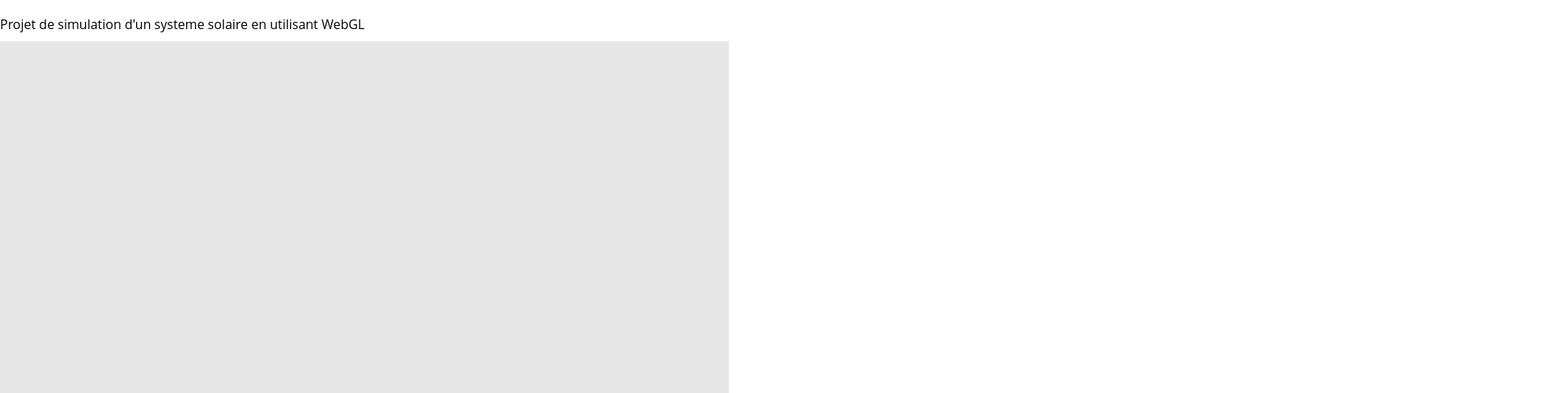
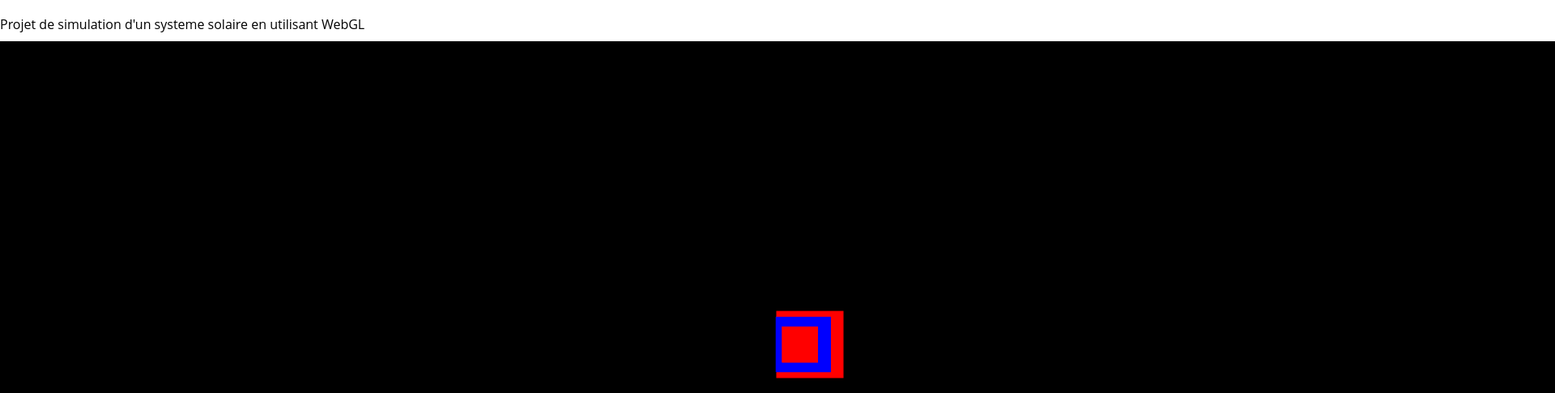
Before and after one commit to OldRepoNoMoreUsed/SolarSystemWebGL, a plain HTML site: page App/index.html in a window 1280 px wide. Shown: the part 130-616 px from the top of the page at 81% size, 1920 px wide, since content can reach past the window. Drawn offline with Linux system fonts and the light colour scheme; animation ran at ten frames a second.

Commit message:
Ajout multi cube

```diff
--- a/App/index.html
+++ b/App/index.html
@@ -12,7 +12,7 @@
     <script src="./debug/webgl-debug.js"></script>
 
     <!--import application script-->
-    <script src="./js/classes/ClassPlanetTest.js"></script>
+    <script src="./js/classes/Planet.js"></script>
     <script src="./js/classes/Scene.js"></script>
     <script src="./js/classes/Orbit.js"></script>
 
@@ -49,7 +49,7 @@
     <br>
       Projet de simulation d'un systeme solaire en utilisant WebGL
     </br>
-    <canvas id="webgl-canvas" width="900" height="800">
+    <canvas id="webgl-canvas" width="2000" height="750">
       HTML5 is not supported
     </canvas>
   </body>
--- a/App/js/classes/ClassPlanetTest.js
+++ /dev/null
@@ -1,87 +0,0 @@
-class Planet{
-  constructor(name, radius, color, x, y, z){
-    this.name = name;
-    this.radius = radius;
-    this.color = color;
-
-    this.x = x;
-    this.y = y;
-    this.z = z;
-
-    this.vertexBuffer = null;
-    this.indexBuffer = null;
-    this.colorBuffer = null;
-
-    this.mvMatrix = mat4.create();
-    this.init();
-  }
-
-  init(){
-    this.clearBuffers();
-    this.indices = [];
-    this.vertices = [];
-    this.colors = [];
-
-    //Init cube
-    //vertices
-    this.initvertices();
-    this.initcolors();
-    this.initindices();
-
-    //We create the buffers on the GPU
-		this.vertexBuffer = getVertexBufferWithVertices(this.vertices);
-		this.colorBuffer = getVertexBufferWithVertices(this.colors);
-		this.indexBuffer = getIndexBufferWithIndices(this.indices);
-  }
-
-  draw(mvMatrix){
-    mat4.identity(mvMatrix);
-    mat4.translate(mvMatrix, mvMatrix, vec3.fromValues(this.x, this.y, this.z));
-    mat4.multiply(mvMatrix, mvMatrix, mvMatrix)
-    glContext.uniformMatrix4fv(prg.mvMatrixUniform, false, mvMatrix);
-
-    //Transfert des vertices de la planete
-    glContext.bindBuffer(glContext.ARRAY_BUFFER, this.vertexBuffer);
-    glContext.vertexAttribPointer(prg.vertexPositionAttribute, 3, glContext.FLOAT, false, 0, 0);
-    //Transfert couleur de la planete
-    glContext.bindBuffer(glContext.ARRAY_BUFFER, this.colorBuffer);
-    glContext.vertexAttribPointer(prg.colorAttribute, 4, glContext.FLOAT, false, 0, 0);
-    //Transfert index de la planete
-    glContext.bindBuffer(glContext.ELEMENT_ARRAY_BUFFER, this.indexBuffer);
-
-    //Dessinons le cube en LINES
-    glContext.drawElements(glContext.TRIANGLE_STRIP, this.indices.length, glContext.UNSIGNED_SHORT, 0);
-  }
-
-  initvertices(){
-
-    this.vertices.push(-1.0, -1.0, 0.0);
-    this.vertices.push(1.0, -1.0, 0.0);
-    this.vertices.push(0.0, 1.0, 0.0);
-  }
-
-  initcolors(){
-    this.colors.push(0.0,1.0,0.0,1.0);
-    this.colors.push(0.0,1.0,0.0,1.0);
-    this.colors.push(0.0,1.0,0.0,1.0);
-  }
-
-  initindices(){
-    this.indices.push(0, 1, 2);
-  }
-
-  clearBuffers(){
-    if(this.vertexBuffer !== null)
-		{
-			glContext.deleteBuffer(this.vertexBuffer);
-		}
-		if(this.colorBuffer !== null)
-		{
-			glContext.deleteBuffer(this.colorBuffer);
-		}
-		if(this.indexBuffer !== null)
-		{
-			glContext.deleteBuffer(this.indexBuffer);
-		}
-  }
-}
--- /dev/null
+++ b/App/js/classes/Planet.js
@@ -0,0 +1,149 @@
+class Planet{
+  constructor(name, radius, x, y, z, color){
+    this.name = name;
+    this.radius = radius;
+    this.color = color;
+
+    this.vertexBuffer = null;
+    this.indexBuffer = null;
+    this.colorBuffer = null;
+
+    this.x = x;
+    this.y = y;
+    this.z = z;
+
+    this.mvMatrix = mat4.create();
+
+
+    this.init();
+  }
+
+  init(){
+    this.clearBuffers();
+    this.indices = [];
+    this.vertices = [];
+    this.colors = [];
+
+    //Init cube
+    //vertices
+    this.initvertices();
+    this.initcolors();
+    this.initindices();
+
+    //We create the buffers on the GPU
+		this.vertexBuffer = getVertexBufferWithVertices(this.vertices);
+		this.colorBuffer = getVertexBufferWithVertices(this.colors);
+		this.indexBuffer = getIndexBufferWithIndices(this.indices);
+  }
+
+  initvertices(){
+
+    this.vertices.push(-this.radius, -this.radius, this.radius);
+    this.vertices.push(this.radius, -this.radius, this.radius);
+    this.vertices.push(this.radius, this.radius, this.radius);
+    this.vertices.push(-this.radius, this.radius, this.radius);
+
+    this.vertices.push(-this.radius, -this.radius, -this.radius);
+    this.vertices.push(-this.radius, this.radius, -this.radius);
+    this.vertices.push(this.radius, this.radius, -this.radius);
+    this.vertices.push(this.radius, -this.radius, -this.radius);
+
+    this.vertices.push(-this.radius, this.radius, -this.radius);
+    this.vertices.push(-this.radius, this.radius, this.radius);
+    this.vertices.push(this.radius, this.radius, this.radius);
+    this.vertices.push(this.radius, this.radius, -this.radius);
+
+    this.vertices.push(-this.radius, -this.radius, -this.radius);
+    this.vertices.push(this.radius, -this.radius, -this.radius);
+    this.vertices.push(this.radius, -this.radius, this.radius);
+    this.vertices.push(-this.radius, -this.radius, this.radius);
+
+    this.vertices.push(this.radius, -this.radius, -this.radius);
+    this.vertices.push(this.radius, this.radius, -this.radius);
+    this.vertices.push(this.radius, this.radius, this.radius);
+    this.vertices.push(this.radius, -this.radius, this.radius);
+
+    this.vertices.push(-this.radius, -this.radius, -this.radius);
+    this.vertices.push(-this.radius, -this.radius, this.radius);
+    this.vertices.push(-this.radius, this.radius, this.radius);
+    this.vertices.push(-this.radius, this.radius, -this.radius);
+  }
+
+  initcolors(){
+    this.colors.push(this.color.r, this.color.g, this.color.b,1.0);
+    this.colors.push(this.color.r, this.color.g, this.color.b,1.0);
+    this.colors.push(this.color.r, this.color.g, this.color.b,1.0);
+    this.colors.push(this.color.r, this.color.g, this.color.b,1.0);
+
+    this.colors.push(this.color.r, this.color.g, this.color.b,1.0);
+    this.colors.push(this.color.r, this.color.g, this.color.b,1.0);
+    this.colors.push(this.color.r, this.color.g, this.color.b,1.0);
+    this.colors.push(this.color.r, this.color.g, this.color.b,1.0);
+
+    this.colors.push(this.color.r, this.color.g, this.color.b,1.0);
+    this.colors.push(this.color.r, this.color.g, this.color.b,1.0);
+    this.colors.push(this.color.r, this.color.g, this.color.b,1.0);
+    this.colors.push(this.color.r, this.color.g, this.color.b,1.0);
+
+    this.colors.push(this.color.r, this.color.g, this.color.b,1.0);
+    this.colors.push(this.color.r, this.color.g, this.color.b,1.0);
+    this.colors.push(this.color.r, this.color.g, this.color.b,1.0);
+    this.colors.push(this.color.r, this.color.g, this.color.b,1.0);
+
+    this.colors.push(this.color.r, this.color.g, this.color.b,1.0);
+    this.colors.push(this.color.r, this.color.g, this.color.b,1.0);
+    this.colors.push(this.color.r, this.color.g, this.color.b,1.0);
+    this.colors.push(this.color.r, this.color.g, this.color.b,1.0);
+
+    this.colors.push(this.color.r, this.color.g, this.color.b,1.0);
+    this.colors.push(this.color.r, this.color.g, this.color.b,1.0);
+    this.colors.push(this.color.r, this.color.g, this.color.b,1.0);
+    this.colors.push(this.color.r, this.color.g, this.color.b,1.0);
+
+  }
+
+  initindices(){
+    //this.indices.push(0, 1, 2);
+    this.indices = [
+    0,  1,  2,      0,  2,  3,    // front
+    4,  5,  6,      4,  6,  7,    // back
+    8,  9,  10,     8,  10, 11,   // top
+    12, 13, 14,     12, 14, 15,   // bottom
+    16, 17, 18,     16, 18, 19,   // right
+    20, 21, 22,     20, 22, 23];    // left
+
+  }
+
+  clearBuffers(){
+    if(this.vertexBuffer !== null)
+		{
+			glContext.deleteBuffer(this.vertexBuffer);
+		}
+		if(this.colorBuffer !== null)
+		{
+			glContext.deleteBuffer(this.colorBuffer);
+		}
+		if(this.indexBuffer !== null)
+		{
+			glContext.deleteBuffer(this.indexBuffer);
+		}
+  }
+
+  draw(){
+    mat4.identity(this.mvMatrix);
+    mat4.translate(this.mvMatrix, this.mvMatrix, vec3.fromValues(this.x, this.y, this.z));
+    //glContext.uniformMatrix4fv(prg.mvMatrixUniform, false, mvMatrix);
+
+    //Transfert des vertices de la planete
+    glContext.bindBuffer(glContext.ARRAY_BUFFER, this.vertexBuffer);
+    glContext.vertexAttribPointer(prg.vertexPositionAttribute, 3, glContext.FLOAT, false, 0, 0);
+    //Transfert couleur de la planete
+    glContext.bindBuffer(glContext.ARRAY_BUFFER, this.colorBuffer);
+    glContext.vertexAttribPointer(prg.colorAttribute, 4, glContext.FLOAT, false, 0, 0);
+    //Transfert index de la planete
+    glContext.bindBuffer(glContext.ELEMENT_ARRAY_BUFFER, this.indexBuffer);
+
+    //Dessinons le cube en LINES
+    glContext.drawElements(glContext.TRIANGLE_STRIP, this.indices.length, glContext.UNSIGNED_SHORT, 0);
+  }
+}
--- a/App/js/classes/Scene.js
+++ b/App/js/classes/Scene.js
@@ -1,5 +1,10 @@
+var blue = {r:0.0, g:0.0, b:1.0};
+var red = {r:1.0, g:0.0, b:0.0};
+var green = {r:0.0, g:1.0, b:0.0};
+
 var mvMatrix = mat4.create();
 var pMatrix = mat4.create();
+var translationVec = vec3.create();
 
 var sceneObjects = [];
 var orbits = [];
@@ -7,63 +12,65 @@ var orbits = [];
 function initWebGL(){
   glContext = getGLContext('webgl-canvas');
   initProgram();
+  initCamera();
   initScene();
+}
+
+function initCamera(){
+  mat4.perspective(pMatrix, degToRad(60.0), c_width/c_height, 0.1, 1000.0);
+  glContext.uniformMatrix4fv(prg.pMatrixUniform, false, pMatrix);
 }
 
 function  initScene(){
   //Declaration des planetes
-  var earth = new Planet("Earth", 0.4, {r:0.14, g:0.29, b:0.65}, 0.0, 0.0, 0.0);
-  //var moon = new Planet("Moon", 0.1, {r:1.0, g:0.1, b:0.8}, 0.0, 0.0, 0.0);
+  var soleil = new Planet("Sun", 0.3, 0.0, 0.0, -5.0, red);
+  var mercury = new Planet("Mercury", 0.1, 0.3, 0.0, -5.0, blue);
+  var venus = new Planet("Venus", 0.1, 2.0, 0.0, -5.0, blue);
+  var truc = new Planet("as", 0.05, 0.9, 0.0, -5.0, red);
+
   //peuplage de la Scene
-  sceneObjects.push(earth);
-  //sceneObjects.push(moon);
+  sceneObjects.push(soleil);
+  sceneObjects.push(mercury);
+  sceneObjects.push(venus);
+  sceneObjects.push(truc);
 
-  //var moonEarthOrbit = new Orbit(earth, moon, 1.5, 0.995);
+  var soleilMercuryOrbit = new Orbit(soleil, mercury, 1.5, 0.995);
+  var soleilVenusOrbit = new Orbit(soleil, venus, 3.0, 0.995);
+  var venusTruc = new Orbit(venus, truc, 0.5, 0.995);
+  orbits.push(soleilMercuryOrbit);
+  orbits.push(soleilVenusOrbit);
+  orbits.push(venusTruc);
 
-  //orbits.push(moonEarthOrbit);
+  glContext.enable(glContext.DEPTH_TEST);
+  glContext.clearColor(0.0, 0.0, 0.0, 1.0);
 
-  glContext.clearColor(0.9, 0.9, 0.9, 1.0);
-  glContext.enable(glContext.DEPTH_TEST);
 
   mat4.identity(pMatrix);
+  glContext.viewport(0, 0, c_width, c_height);
 
-  glContext.viewport(0, 0, c_width, c_height);
-  changeProjection();
+  initCamera();
+
   renderLoop();
 }
 
 function drawScene(){
+
   glContext.clear(glContext.COLOR_BUFFER_BIT | glContext.DEPTH_BUFFER_BIT);
+
+  //glContext.uniformMatrix4fv(prg.mvMatrixUniform, false, mvMatrix);
 
   for(var i = 0; i < orbits.length; i++){
     orbits[i].tick();
   }
-  mat4.identity(mvMatrix);
-
-  rotateModelViewMatrixUsingQuaternion();
 
   for(i = 0; i < sceneObjects.length; i++){
-    sceneObjects[i].draw(mvMatrix);
+    mat4.identity(mvMatrix);
+    mat4.multiply(mvMatrix, sceneObjects[i].mvMatrix, mvMatrix );
+    rotateModelViewMatrixUsingQuaternion();
+    glContext.uniformMatrix4fv(prg.mvMatrixUniform, false, mvMatrix);
+    sceneObjects[i].draw();
+
   }
-}
-
-var projection = 0;
-function changeProjection(){
-	if(projection)
-	{
-		//setting the projection in perspective
-		mat4.perspective(pMatrix, degToRad(40), c_width / c_height, 0.1, 1000.0);
-		projection = 0;
-	}
-	else
-	{
-		//setting the projection in orthogonal
-		mat4.ortho(pMatrix, -1.2, 1.2, -1.2, 1.2, 1, 10);
-		projection = 1;
-	}
-
-	//Sending the new projection matrix to the shaders
-	glContext.uniformMatrix4fv(prg.pMatrixUniform, false, pMatrix);
 }
 
 function initShaderParameters(prg){
```
Also changed, not shown: App/js/classes/ClassPlanet.js (deleted).
